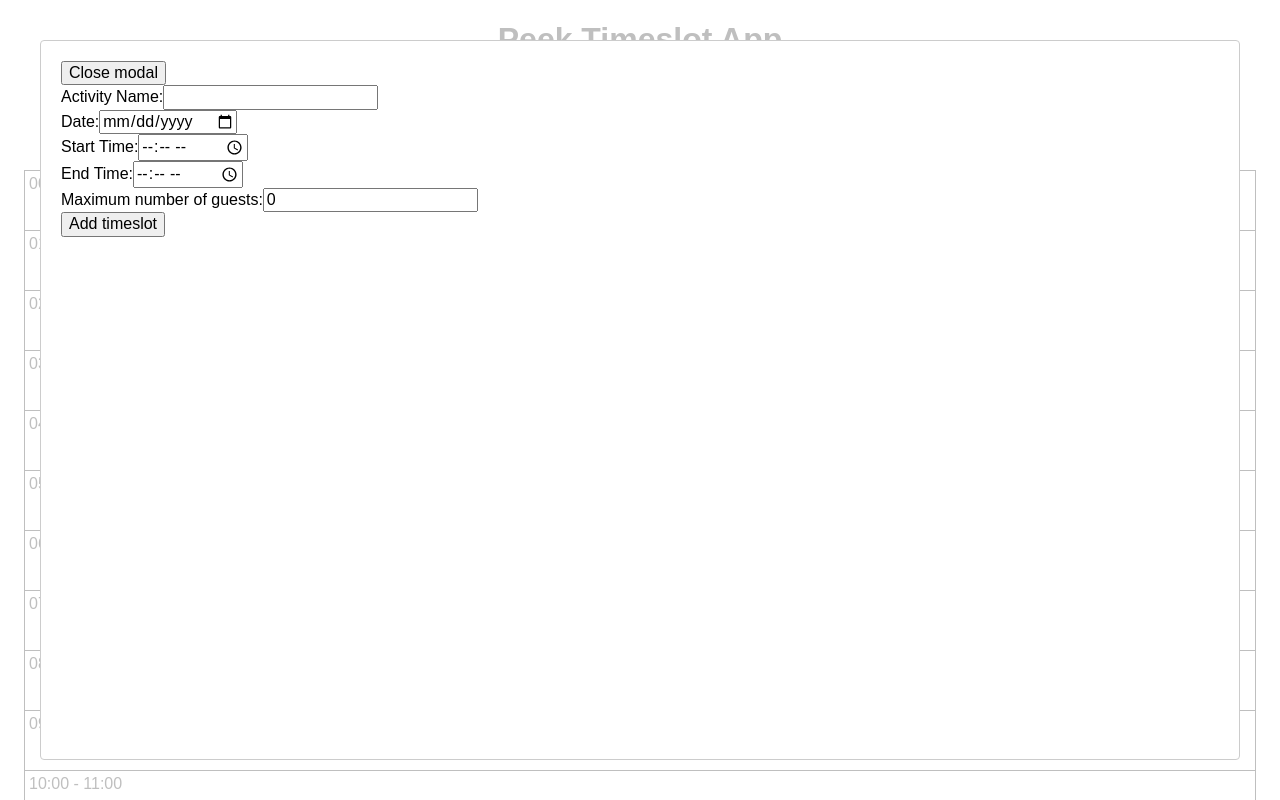
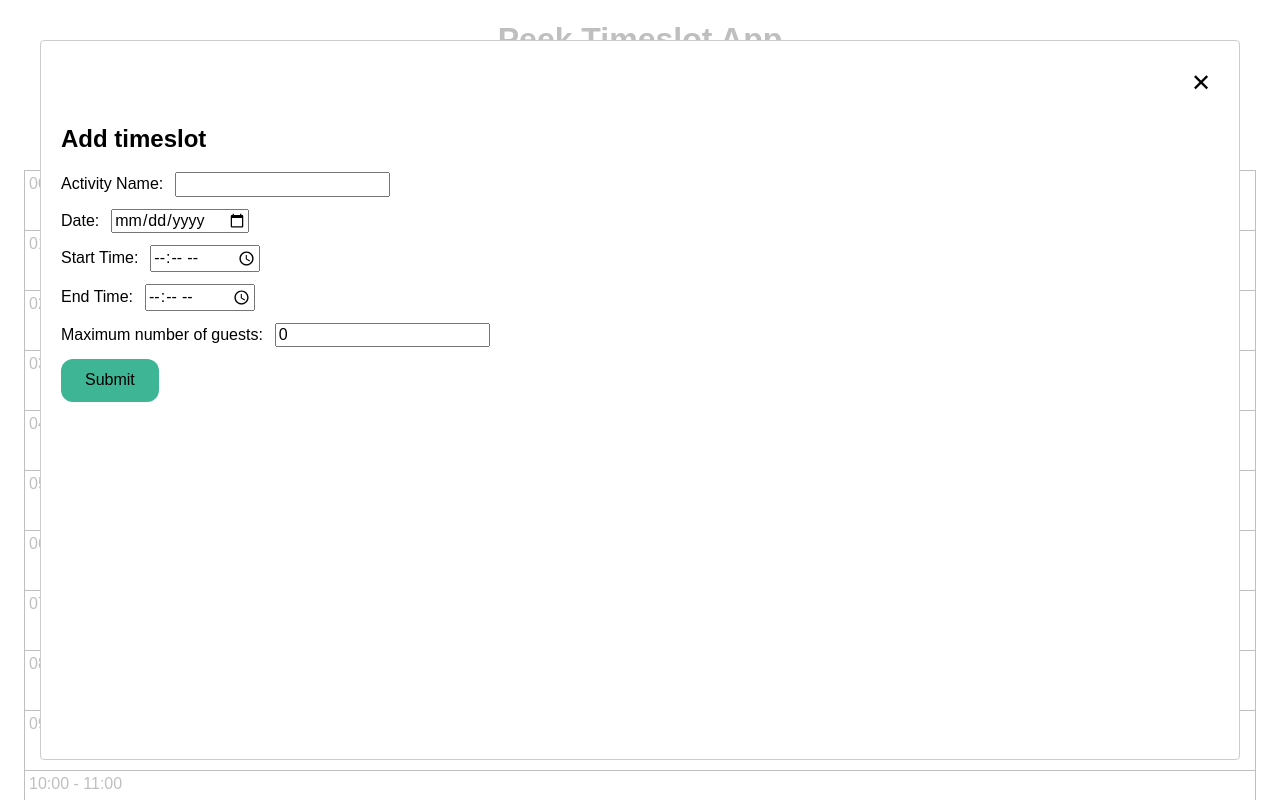
Before and after one commit to lukegabrieli/peek-timeslot-app, a React (Create React App) app: page / in a window 1280 px wide. Both pictures are taken after a click on the button "+ Add a timeslot". Shown: the top 800 px of the page. Built offline with nearby package versions, Linux system fonts and the light colour scheme.

Commit message:
modal styles

```diff
--- a/src/components/TimeslotModal.js
+++ b/src/components/TimeslotModal.js
@@ -2,7 +2,53 @@ import React, {useState, useEffect} from 'react';
 import {useDispatch} from 'react-redux';
 import moment from 'moment';
 import ReactModal from 'react-modal';
+import styled from 'styled-components';
 import {addTimeslot, editTimeslot} from '../redux/timeslot/timeslotSlice';
+
+const StyledContainer = styled.div`
+	position: relative;
+`;
+
+const StyledCloseButton = styled.button`
+	position: absolute;
+	top: 0;
+	right: 0;
+	margin: 0;
+	padding: 8px;
+	background-color: transparent;
+	border: none;
+	cursor: pointer;
+	font-size: 24px;
+`;
+
+const StyledContent = styled.div`
+	padding-top: 44px;
+`;
+
+const StyledInputRow = styled.div`
+	margin-bottom: 12px;
+`;
+
+const StyledLabel = styled.label`
+	margin-right: 12px;
+`;
+
+const StyledErrorMessage = styled.p`
+	margin: 0;
+	margin-top: 2px;
+	padding: 0;
+	color: #bb2020;
+	font-size: 14px;
+`;
+
+const StyledButton = styled.button`
+	margin: 0;
+	padding: 12px 24px;
+	background-color: #3eb595;
+	border-radius: 12px;
+	border: none;
+	cursor: pointer;
+`;
 
 ReactModal.setAppElement('#root');
 
@@ -106,19 +152,35 @@ function TimeslotModal({isOpen = false, onClose, timeslot}) {
 	};
 
 	return (
-		<>
 		<ReactModal isOpen={isOpen} onRequestClose={onClose} contentLabel='Modal'>
-				<button
+			<StyledContainer>
+				<StyledCloseButton
 					onClick={() => {
+						if (!timeslot) {
+							// reset form fields
+							setActivityName('');
+							setDate('');
+							setStartTime('');
+							setEndTime('');
+							setNumMaxGuests(0);
+							// reset errors
+							setActivityNameError(false);
+							setDateError(false);
+							setStartTimeError(false);
+							setEndTimeError(false);
+							setNumMaxGuestsError(false);
+						}
 						// call onClose
 						onClose();
 					}}
 				>
-					Close modal
-				</button>
+					✕
+				</StyledCloseButton>
+				<StyledContent>
+					<h2>{timeslot ? 'Edit timeslot' : 'Add timeslot'}</h2>
 					<form onSubmit={handleSubmit}>
-					<div>
-						<label htmlFor='activity-name'>Activity Name:</label>
+						<StyledInputRow>
+							<StyledLabel htmlFor='activity-name'>Activity Name:</StyledLabel>
 							<input
 								id='activity-name'
 								name='activity-name'
@@ -131,10 +193,10 @@ function TimeslotModal({isOpen = false, onClose, timeslot}) {
 									setActivityName(e.target.value);
 								}}
 							/>
-						{activityNameError ? <p>Activity name is a required field</p> : null}
-					</div>
-					<div>
-						<label htmlFor='date'>Date:</label>
+							{activityNameError ? <StyledErrorMessage>Activity name is a required field</StyledErrorMessage> : null}
+						</StyledInputRow>
+						<StyledInputRow>
+							<StyledLabel htmlFor='date'>Date:</StyledLabel>
 							<input
 								id='date'
 								name='date'
@@ -148,10 +210,10 @@ function TimeslotModal({isOpen = false, onClose, timeslot}) {
 									setDate(e.target.value);
 								}}
 							/>
-						{dateError ? <p>Date is a required field</p> : null}
-					</div>
-					<div>
-						<label htmlFor='start-time'>Start Time:</label>
+							{dateError ? <StyledErrorMessage>Date is a required field</StyledErrorMessage> : null}
+						</StyledInputRow>
+						<StyledInputRow>
+							<StyledLabel htmlFor='start-time'>Start Time:</StyledLabel>
 							<input
 								id='start-time'
 								name='start-time'
@@ -164,10 +226,10 @@ function TimeslotModal({isOpen = false, onClose, timeslot}) {
 									setStartTime(e.target.value);
 								}}
 							/>
-						{startTimeError ? <p>Start time is a required field</p> : null}
-					</div>
-					<div>
-						<label htmlFor='end-time'>End Time:</label>
+							{startTimeError ? <StyledErrorMessage>Start time is a required field</StyledErrorMessage> : null}
+						</StyledInputRow>
+						<StyledInputRow>
+							<StyledLabel htmlFor='end-time'>End Time:</StyledLabel>
 							<input
 								id='end-time'
 								name='end-time'
@@ -180,10 +242,10 @@ function TimeslotModal({isOpen = false, onClose, timeslot}) {
 									setEndTime(e.target.value);
 								}}
 							/>
-						{endTimeError ? <p>End time is a required field</p> : null}
-					</div>
-					<div>
-						<label htmlFor='num-max-guests'>Maximum number of guests:</label>
+							{endTimeError ? <StyledErrorMessage>End time is a required field</StyledErrorMessage> : null}
+						</StyledInputRow>
+						<StyledInputRow>
+							<StyledLabel htmlFor='num-max-guests'>Maximum number of guests:</StyledLabel>
 							<input
 								id='num-max-guests'
 								name='num-max-guests'
@@ -196,12 +258,15 @@ function TimeslotModal({isOpen = false, onClose, timeslot}) {
 									setNumMaxGuests(e.target.value);
 								}}
 							/>
-						{numMaxGuestsError ? <p>Maximum number of guests must be greater than zero</p> : null}
-					</div>
-					<button>{timeslot ? 'Edit timeslot' : 'Add timeslot'}</button>
+							{numMaxGuestsError ? (
+								<StyledErrorMessage>Maximum number of guests must be greater than zero</StyledErrorMessage>
+							) : null}
+						</StyledInputRow>
+						<StyledButton>Submit</StyledButton>
 					</form>
+				</StyledContent>
+			</StyledContainer>
 		</ReactModal>
-		</>
 	);
 }
 
```
Lines whose indentation alone changed are shown as unchanged.
